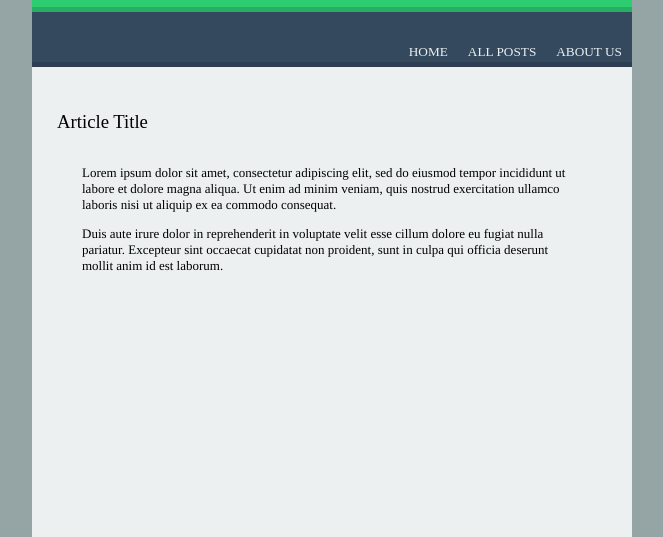
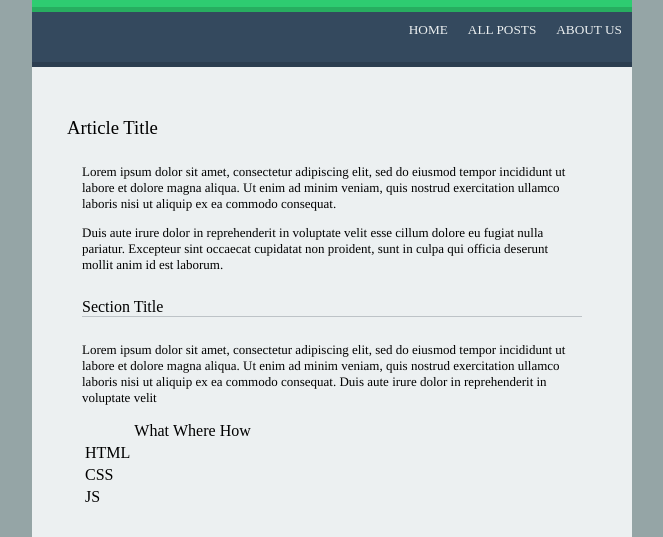
Before and after one commit to maxwell-oroark/blogMarkup, a plain HTML site: page index.html in a window 1280 px wide. Shown: the part 263-800 px from the top of the page, without its empty margins (308-971 px from the left). Drawn offline with Linux system fonts and the light colour scheme.

Commit message:
second commit

```diff
--- a/blog.css
+++ b/blog.css
@@ -2,16 +2,29 @@
 h1, h2, h3, h4, h5 {
 	font-family: 'futura';
 	font-weight: lighter;
+	margin: 0;
 }
 
 p {
 	font-family: times;
 	font-size: small;
+	margin-top: 0;
 }
 
 body {
 	padding:0;
 	margin: 0;
+}
+
+section {
+	width: 500px;
+	height: 250px;
+	margin: 25px 50px 25px 50px;
+	box-sizing: border-box;
+}
+
+section p {
+	margin-top: 25px;
 }
 
 .main-container {
@@ -21,12 +34,6 @@ body {
 	width: 100%;
 	height: 100%;
 	background-color: #95a5a6;
-}
-
-.main-container h3 {
-	position: absolute;
-	top: 25px;
-	left: 25px;
 }
 
 .blog-header {
@@ -71,7 +78,6 @@ body {
 }
 
 .main-content {
-	position: relative;
 	margin: 0 auto;
 	width: 600px;
 	height: 100%;
@@ -79,8 +85,17 @@ body {
 }
 
 .introduction-container {
-	position: absolute;
-	margin-top: 85px;
+	padding-top: 50px;
 	margin-left: 50px;
 	margin-right: 50px;
 }
+
+.introduction-container h3 {
+	margin-left: -15px;
+	margin-bottom: 25px;
+
+}
+
+section h4 {
+	border-bottom: solid thin #bdc3c7;
+}
--- a/index.html
+++ b/index.html
@@ -16,8 +16,9 @@
 				<h5>home</h5>
 			</div>
 			<div class='main-content'>
+
+				<div class ="introduction-container">
 				<h3>Article Title</h3>
-				<div class ="introduction-container">
 				<p class="introduction">
 					Lorem ipsum dolor sit amet, consectetur adipiscing elit, sed do eiusmod tempor incididunt ut labore et dolore magna aliqua. Ut enim ad minim veniam, quis nostrud exercitation ullamco laboris nisi ut aliquip ex ea commodo consequat.
 				</p>
@@ -27,13 +28,49 @@
 				</p>
 				</div>
 				<section>
+					<h4>Section Title</h4>
+					<p>Lorem ipsum dolor sit amet, consectetur adipiscing elit, sed do eiusmod tempor incididunt ut labore et dolore magna aliqua. Ut enim ad minim veniam, quis nostrud exercitation ullamco laboris nisi ut aliquip ex ea commodo consequat. Duis aute irure dolor in reprehenderit in voluptate velit </p>
+					<table>
+						<th>
+							<td>What</td>
+							<td>Where</td>
+							<td>How</td>
+						</th>
+						<tr>
+							<td>HTML</td>
+							<td></td>
+							<td></td>
+						</tr>
+						<tr>
+							<td>CSS</td>
+							<td></td>
+							<td></td>
+						</tr>
+						<tr>
+							<td>JS</td>
+							<td></td>
+							<td></td>
+						</tr>
+					</table>
+					<p></p>
+				</section>
 
+				<section>
+					<h4>Section Title</h4>
+					<p></p>
+					<code></code>
+					<p></p>
+					<p></p>
 				</section>
 				<section>
-
-				</section>
-				<section>
-
+					<h4>Section Title</h4>
+					<p></p>
+					<img />
+					<ol>
+						<li></li>
+						<li></li>
+						<li></li>
+					</ol>
 				</section>
 
 
```
